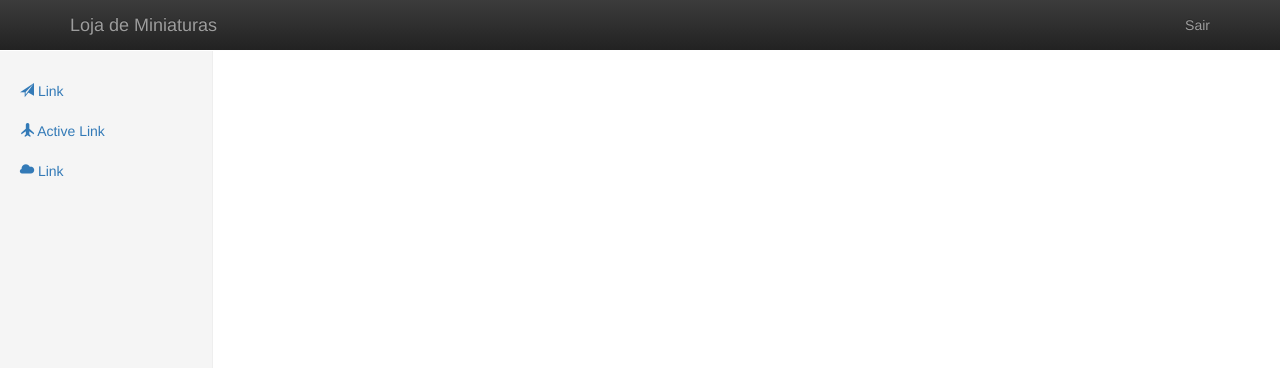
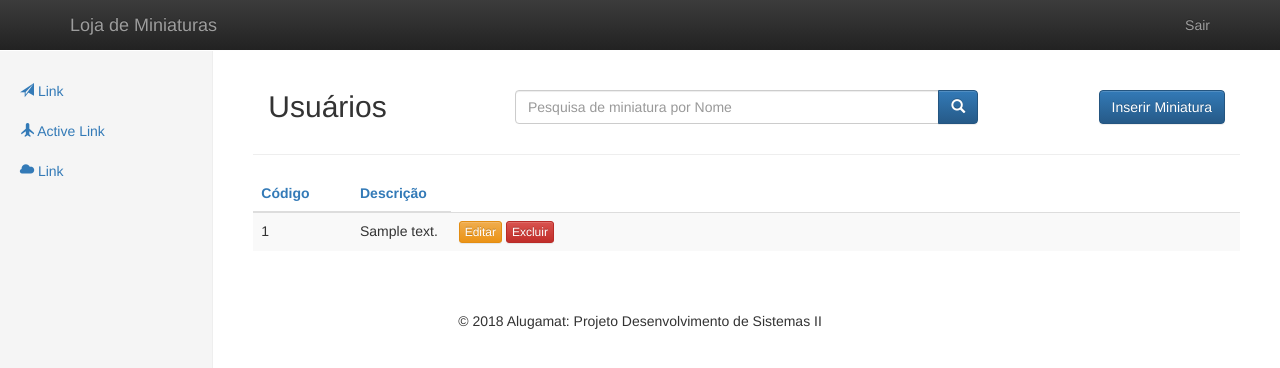
Before and after one commit to JhoMartins/AlugMat-web, a PHP site: page /adm/menu_produto.php in a window 1280 px wide. Shown: the top 368 px of the page. Run offline with PHP 8.4, Linux system fonts and the light colour scheme; tables that the repository leaves empty or names only in its code hold one stand-in row (values such as "Sample post"); some libraries are stand-ins or nearby versions.

Commit message:
criaçao a estrutura html a pagina e tabela para os registros com php

```diff
--- a/adm/menu_produto.php
+++ b/adm/menu_produto.php
@@ -43,10 +43,90 @@
         break;
   }
 
-  $q = "SELECT * FROM produto ORDER BY $order_by LIMIT $inicio, $exiba";
+  $q = "SELECT id, descricao FROM produto ORDER BY $order_by LIMIT $inicio, $exiba";
   $r = @mysqli_query($dbc, $q);
 
   if (mysqli_num_rows($r) > 0) {
+      $saida = '<div class="table-responsive col-md-12">
+      <table class="table table-striped">
+      <thead>
+        <tr>
+          <th width="10%"><strong>
+            <a href="menu_produto?ordem=id">Código</a></strong></th>
+          <th width="10%"><strong>
+            <a href="menu_produto?ordem=d">Descrição</a></strong></th>
+        </tr>
+      </thead> <tbody>';
 
+      while ($row = mysqli_fetch_array($r, MYSQLI_ASSOC)) {
+          $saida .= '<tr>
+          <td>' . $row['id'] . '</td>
+          <td>' . $row['descricao'] . '</td>
+          <td class="actions">
+            <a href="alt_produto.php?id=' . $row['id'] . '" class="btn btn-xs btn-warning">Editar</a>
+            <a href="exc_produto.php?id=' . $row['id'] . '" class="btn btn-xs btn-danger">Excluir</a>
+          </td>
+          </tr>';
+      }
+      $saida .= '</tbody></table></div>';
+  } else {
+        $saida = "<div class='alert alert-warning'>
+        Sua pesquisa por <strong>$where</strong>
+        não encontrou nenhum resultado.<br />";
+        $saida .= "<strong>Dicas</strong><br />";
+        $saida .= "- Tente palavras menos específicas<br />";
+        $saida .= "- Tente palavras chaves diferentes<br />";
+        $saida .= "- Confira a ortografia das palavras
+        e se elas foram acentuadas corretamente.<br />";
   }
 ?>
+
+<div id="main" class="container-fluid">
+  <div id="top" class="row">
+
+	<div class="col-md-3">
+	  <h2>Usuários</h2>
+	</div>
+
+	<div class="col-md-6">
+	  <div class="input-group h2">
+	    <input class="form-control"
+			id="busca"
+			type="text"
+			placeholder="Pesquisa de miniatura por Nome" />
+		<span class="input-group-btn">
+		 <a href="#"
+		    onclick="this.href='menu_produto.php?q='+
+			   document.getElementById('busca').value"
+		 class="btn btn-primary">
+		<span class="glyphicon glyphicon-search">
+		</span>
+		 </a>
+		</span>
+	  </div>
+	</div>
+
+	<div class="col-md-3">
+	  <a href="usuario_cad.php"
+		class="btn btn-primary pull-right h2">
+		Inserir Miniatura</a>
+	</div>
+  </div>
+</div>
+
+<hr />
+
+<div id="list" class="row">
+  <?php echo $saida; ?>
+</div>
+
+<!-- <div id="botton" class="row">
+  <ul class="pagination">
+    <?php if (isset($pag)) {echo $pag;} ?>
+  </ul>
+</div> -->
+
+
+<?php
+  include_once('../includes/rodape.php');
+?>
```
